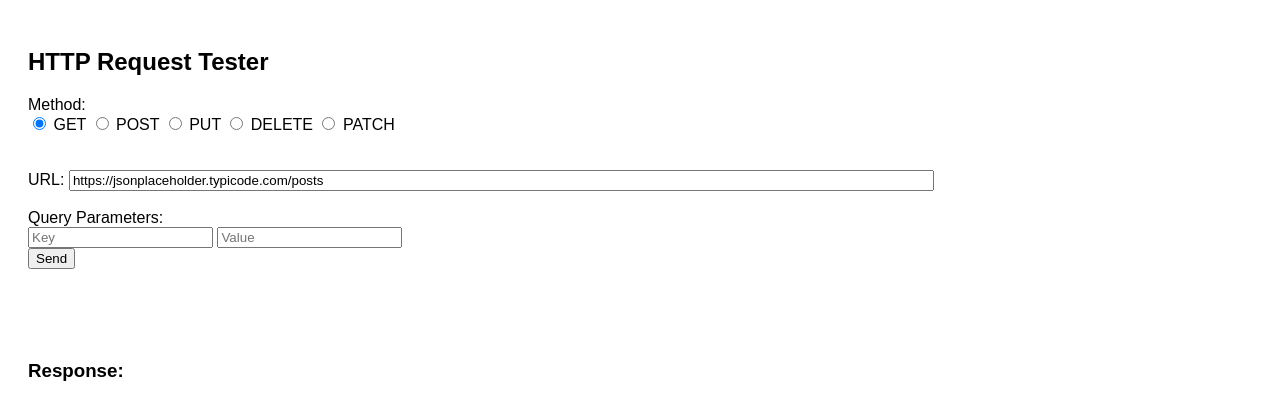
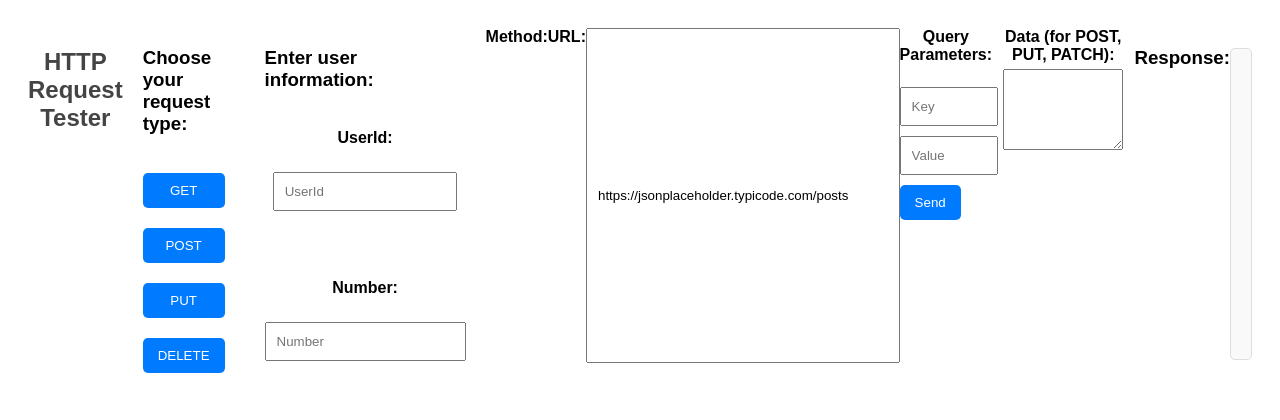
Before and after one commit to wilsoni02/HTTP-Project, a plain HTML site: page index.html in a window 1280 px wide. Drawn offline with nearby package versions, Linux system fonts and the light colour scheme; some packages are replaced by stand-ins of ours; a script that the page names is missing.

Commit message:
Initial commit

```diff
--- a/index.html
+++ b/index.html
@@ -14,37 +14,37 @@
             color: blue;
         }
     </style>
-    <link rel="stylesheet" href="https://cdnjs.cloudflare.com/ajax/libs/json-viewer/1.4.0/jquery.json-viewer.min.css">
+    <link rel="stylesheet" href="style.css">
 </head>
 <body>
 <h2>HTTP Request Tester</h2>
+<div class="section">
+    <h3>Choose your request type:</h3>
+    <button id="GET">GET</button>
+    <button id="POST">POST</button>
+    <button id="PUT">PUT</button>
+    <button id="DELETE">DELETE</button>
+</div>
+
+<div class="section">
+    <h3>Enter user information:</h3>
+    <label>UserId:</label>
+    <input type="text" id="userId" placeholder="UserId">
+    <br>
+    <label>Number:</label>
+    <input type="number" id="number" placeholder="Number">
+</div>
 
 <label>Method:</label>
-<div id="methodSection">
-    <input type="radio" id="GET" name="httpMethod" value="GET" checked onchange="adjustUIBasedOnMethod()">
-    <label for="GET">GET</label>
 
-    <input type="radio" id="POST" name="httpMethod" value="POST" onchange="adjustUIBasedOnMethod()">
-    <label for="POST">POST</label>
-
-    <input type="radio" id="PUT" name="httpMethod" value="PUT" onchange="adjustUIBasedOnMethod()">
-    <label for="PUT">PUT</label>
-
-    <input type="radio" id="DELETE" name="httpMethod" value="DELETE" onchange="adjustUIBasedOnMethod()">
-    <label for="DELETE">DELETE</label>
-
-    <input type="radio" id="PATCH" name="httpMethod" value="PATCH" onchange="adjustUIBasedOnMethod()">
-    <label for="PATCH">PATCH</label>
-</div>
 <br><br>
-
 <label>URL:</label>
 <input type="text" id="url" style="width: 70%;" value="https://jsonplaceholder.typicode.com/posts">
 <br><br>
 
 <div id="queryParamsSection">
     <label>Query Parameters:</label><br>
-    <div class="queryParamPair">
+    <div class="container">
         <input type="text" placeholder="Key" class="queryKey">
         <input type="text" placeholder="Value" class="queryValue">
     </div>
@@ -52,6 +52,7 @@
 
 </div>
 <br><br>
+
 <span id="loading">Loading...</span>
 <div id="dataSection">
     <label>Data (for POST, PUT, PATCH):</label>
--- /dev/null
+++ b/style.css
@@ -0,0 +1,121 @@
+body {
+    font-family: Arial, sans-serif;
+    padding: 20px;
+    display: flex;
+    justify-content: space-between;
+}
+
+.section {
+    flex: 1;
+    margin: 0 20px;
+    display: flex;
+    flex-direction: column;
+    gap: 20px;
+}
+
+.container {
+    text-align: center;
+}
+
+h1, h2, label {
+    text-align: center;
+}
+
+input[type="radio"], input[type="text"], button {
+    display: inline-block;
+}
+
+h1, h2 {
+    color: #444;
+}
+
+input[type="text"], input[type="number"] {
+    padding: 10px;
+    margin-bottom: 10px; /* To give space between the inputs */
+}
+
+input[type="text"], textarea {
+    width: 80%; /* or any other percentage or fixed value */
+    margin-left: auto;
+    margin-right: auto;
+    display: block; /* ensures they are block-level and respect the auto margins */
+}
+
+input[type="radio"] {
+    display: inline-block;
+    margin-right: 15px;
+}
+
+input[type="radio"]:last-of-type {
+    margin-right: 0;
+}
+
+label {
+    display: block;
+    margin-bottom: 5px;
+    font-weight: bold;
+}
+
+button {
+    background-color: #007BFF;
+    color: #fff;
+    padding: 10px 15px;
+    border: none;
+    border-radius: 5px;
+    cursor: pointer;
+    transition: background 0.3s;
+}
+
+button {
+    padding: 10px 15px;
+    cursor: pointer;
+}
+
+#methodSection {
+    display: flex;
+    justify-content: center;
+    flex-wrap: wrap;
+}
+
+
+.radio-container {
+    display: flex;
+    justify-content: center;
+    align-items: center;
+}
+
+.radio-container input[type="radio"] {
+    margin: 0 10px; /* Adjust spacing between the radio buttons if necessary */
+}
+
+
+button:hover {
+    background-color: #0056b3;
+}
+
+#loading {
+    display: none;
+    color: #007BFF;
+}
+
+#response {
+    margin-top: 20px;
+    padding: 10px;
+    border: 1px solid #ddd;
+    background-color: #f9f9f9;
+    border-radius: 5px;
+    overflow-wrap: break-word; /* Allow long text to wrap */
+}
+
+/* Error color for the response */
+#response.color-red {
+    color: red;
+}
+
+.queryParamsSection {
+    margin-top: 20px;
+}
+
+.queryKey, .queryValue {
+    margin-right: 10px;
+}
```
Also changed, not shown: 1 other file.
